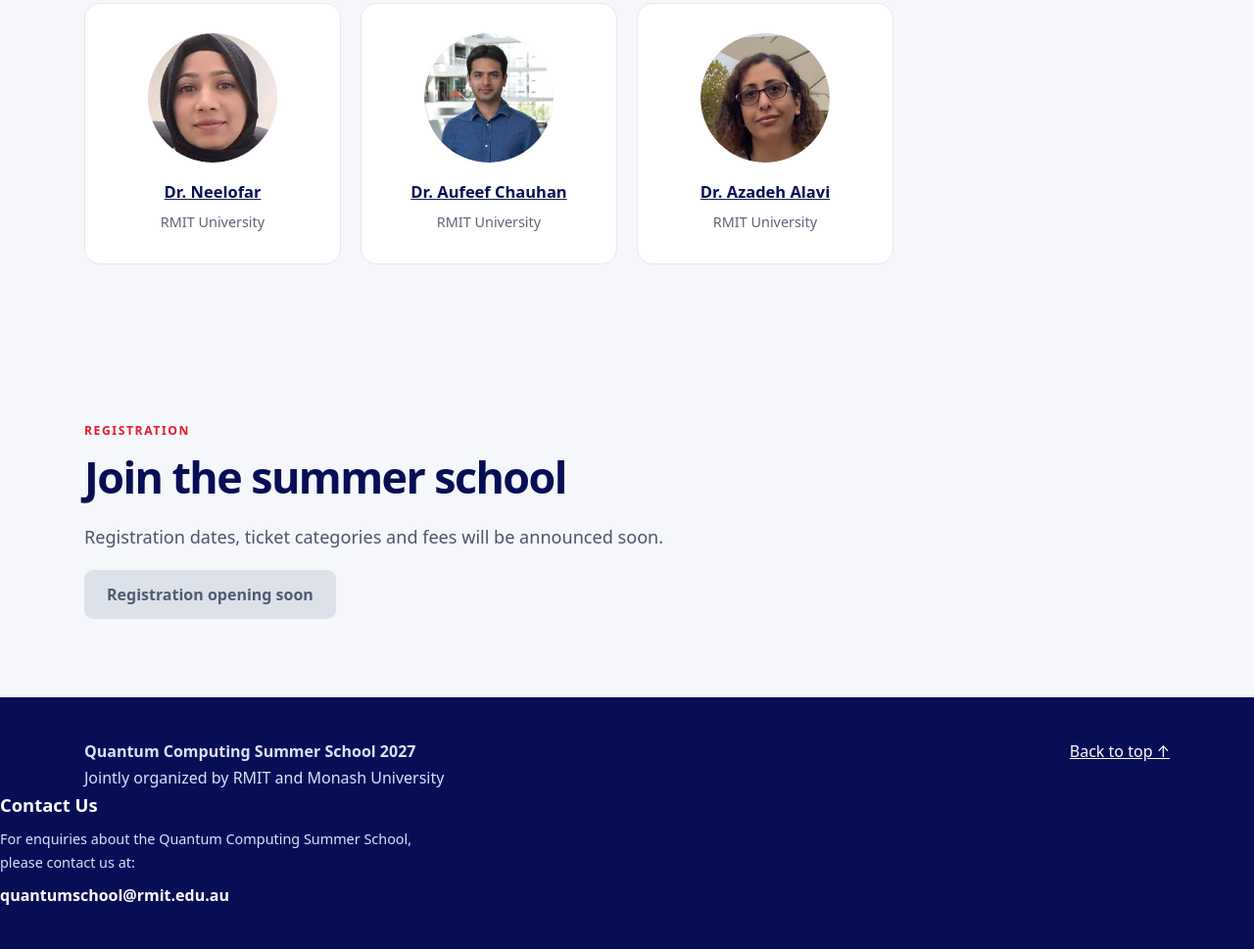
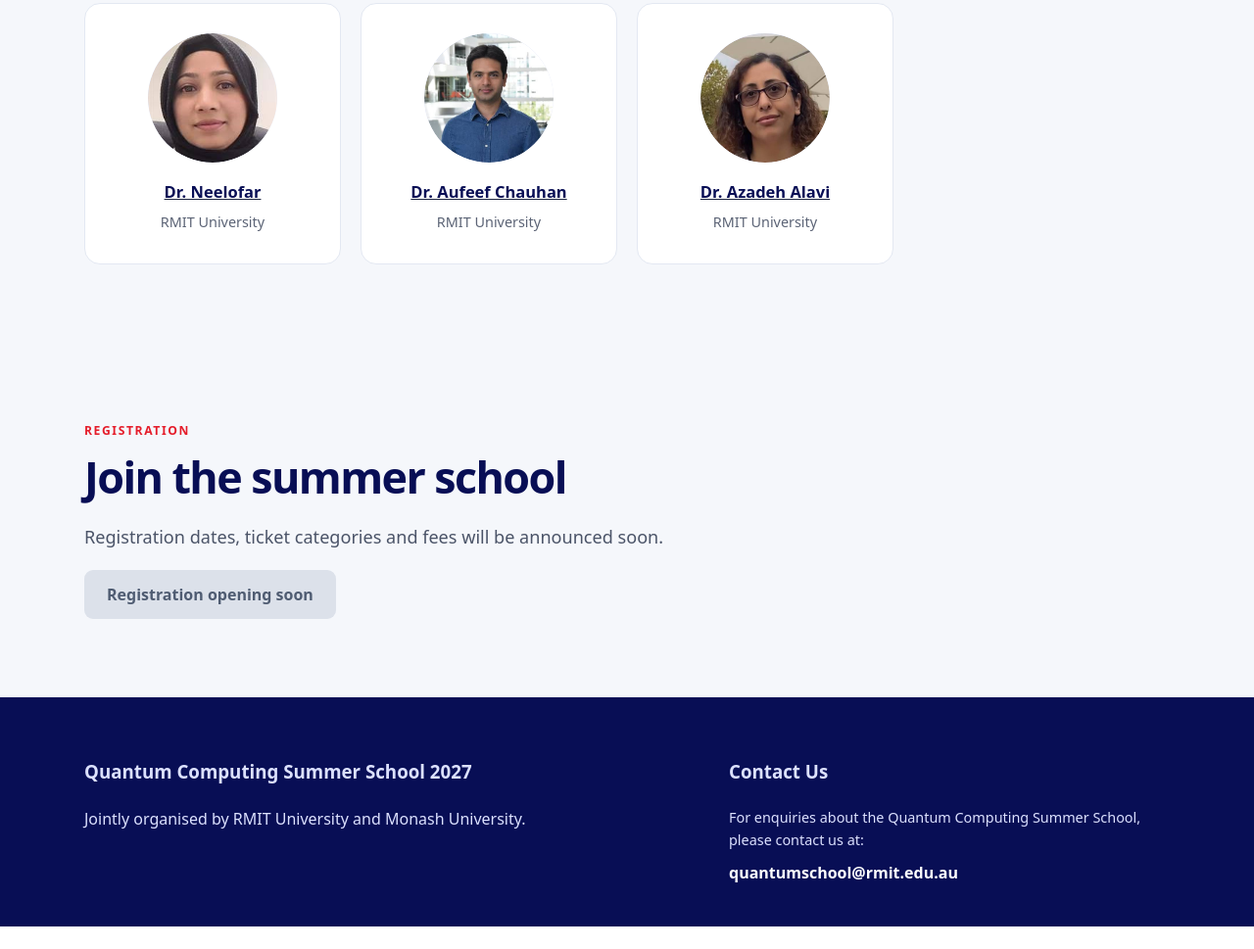
Before and after one commit to ozquantumschool/quantumschool-2027, a plain HTML site: page index.html in a window 1280 px wide. Shown: the part 5031-6000 px from the top of the page at 98% size. After the commit the page ends 5977 px from the top, so only its background shows below. Drawn offline with Linux system fonts and the light colour scheme.

Commit message:
Revise footer with event and contact details
Updated footer section to include event and contact information.

```diff
--- a/index.html
+++ b/index.html
@@ -203,22 +203,46 @@
 <!-- <section class="section" id="sponsors"><div class="container"><div class="kicker">Sponsors</div><h2>Our supporters</h2><div class="placeholder"><strong>Sponsors to be announced</strong><p>Sponsor information will appear here when confirmed.</p></div></div></section> -->
 <section class="section alt" id="registration"><div class="container"><div class="kicker">Registration</div><h2>Join the summer school</h2><p class="lead">Registration dates, ticket categories and fees will be announced soon.</p><span class="button disabled" aria-disabled="true">Registration opening soon</span></div></section>
 </main>
+
+<!-- =========================================
+     Footer Section
+     ========================================= -->
+
 <footer class="footer">
-     <div class="container"><div><strong>Quantum Computing Summer School 2027</strong><div>Jointly organized by RMIT and Monash University</div></div><div><a href="#home">Back to top ↑</a></div>
+    <div class="container footer-layout">
+
+        <!-- Event Information -->
+
+        <div class="footer-info">
+
+            <h3>Quantum Computing Summer School 2027</h3>
+
+            <p>
+                Jointly organised by RMIT University
+                and Monash University.
+            </p>
+
         </div>
+
+
         <!-- Contact Information -->
 
         <div class="footer-contact">
-    <strong>Contact Us</strong>
+
+            <h3>Contact Us</h3>
 
             <p>
-        For enquiries about the Quantum Computing Summer School,
-        please contact us at:
+                For enquiries about the Quantum Computing
+                Summer School, please contact us at:
             </p>
 
             <a href="mailto:quantumschool@rmit.edu.au">
                 quantumschool@rmit.edu.au
             </a>
+
+        </div>
+
     </div>
 </footer>
+
 </body></html>
```
Lines whose indentation alone changed are shown as unchanged.
